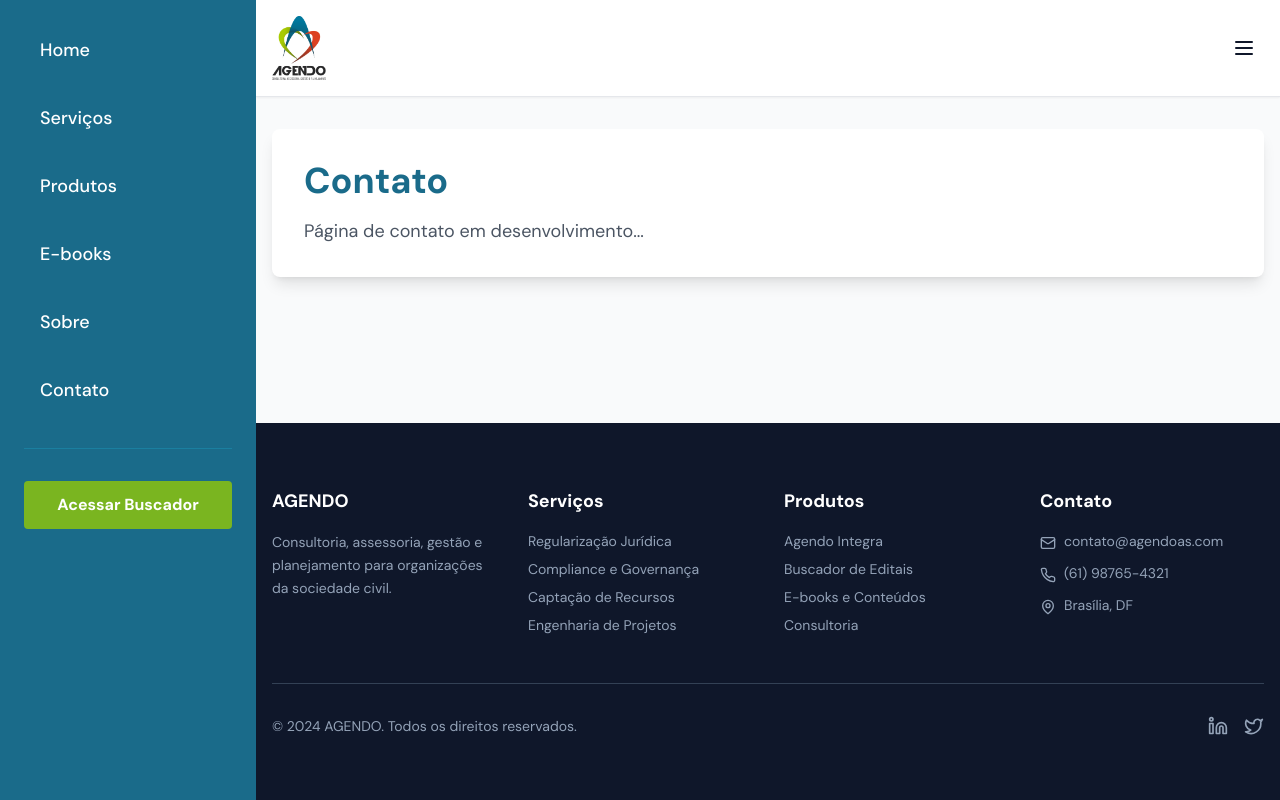
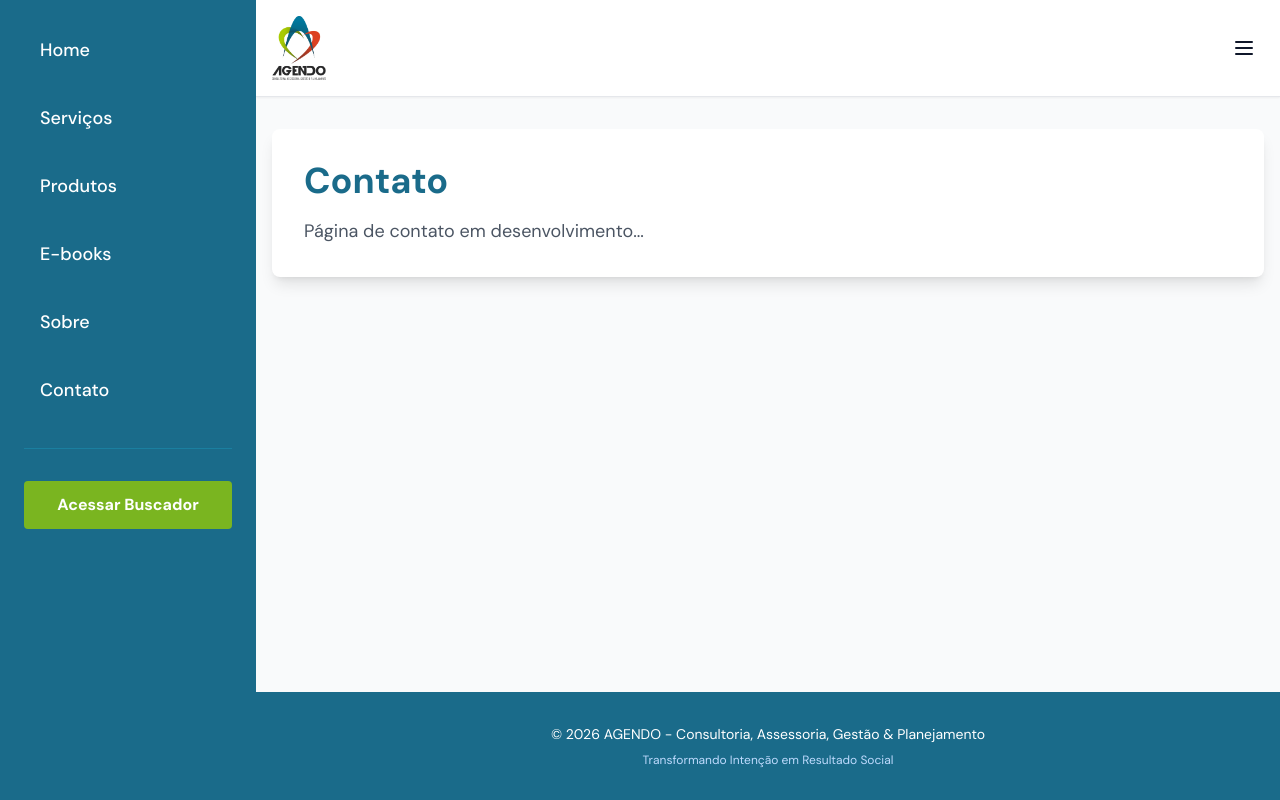
Before and after one commit to AgendoAS/agendo-website, a React (Vite) app in the folder agendo-website/: page /contato in a window 1280 px wide. Built offline with nearby package versions, Linux system fonts and the light colour scheme.

Commit message:
Update Footer.jsx

```diff
--- a/agendo-website/src/components/Footer.jsx
+++ b/agendo-website/src/components/Footer.jsx
@@ -1,91 +1,9 @@
-import { Link } from 'react-router-dom';
-import { Mail, Phone, MapPin, Linkedin, Twitter } from 'lucide-react';
-
 export default function Footer() {
   return (
-    <footer className="bg-slate-900 text-white mt-20">
-      <div className="max-w-7xl mx-auto px-4 py-16">
-        {/* Grid 4 colunas */}
-        <div className="grid grid-cols-1 sm:grid-cols-2 lg:grid-cols-4 gap-8 mb-12">
-          {/* Coluna 1: Sobre */}
-          <div>
-            <h4 className="font-bold text-lg mb-4">AGENDO</h4>
-            <p className="text-slate-400 text-sm leading-relaxed">
-              Consultoria, assessoria, gestão e planejamento para organizações da sociedade civil.
-            </p>
-          </div>
-
-          {/* Coluna 2: Serviços */}
-          <div>
-            <h4 className="font-bold text-lg mb-4">Serviços</h4>
-            <ul className="space-y-2 text-slate-400 text-sm">
-              <li><a href="#" className="hover:text-blue-400 transition">Regularização Jurídica</a></li>
-              <li><a href="#" className="hover:text-blue-400 transition">Compliance e Governança</a></li>
-              <li><a href="#" className="hover:text-blue-400 transition">Captação de Recursos</a></li>
-              <li><a href="#" className="hover:text-blue-400 transition">Engenharia de Projetos</a></li>
-            </ul>
-          </div>
-
-          {/* Coluna 3: Produtos */}
-          <div>
-            <h4 className="font-bold text-lg mb-4">Produtos</h4>
-            <ul className="space-y-2 text-slate-400 text-sm">
-              <li><a href="#" className="hover:text-blue-400 transition">Agendo Integra</a></li>
-              <li><a href="#" className="hover:text-blue-400 transition">Buscador de Editais</a></li>
-              <li><a href="#" className="hover:text-blue-400 transition">E-books e Conteúdos</a></li>
-              <li><a href="#" className="hover:text-blue-400 transition">Consultoria</a></li>
-            </ul>
-          </div>
-
-          {/* Coluna 4: Contato */}
-          <div>
-            <h4 className="font-bold text-lg mb-4">Contato</h4>
-            <ul className="space-y-3 text-slate-400 text-sm">
-              <li className="flex gap-2 items-start">
-                <Mail size={16} className="mt-1 flex-shrink-0" />
-                <a href="mailto:contato@agendoas.com" className="hover:text-blue-400 transition">
-                  contato@agendoas.com
-                </a>
-              </li>
-              <li className="flex gap-2 items-start">
-                <Phone size={16} className="mt-1 flex-shrink-0" />
-                <a href="tel:+5561987654321" className="hover:text-blue-400 transition">
-                  (61) 98765-4321
-                </a>
-              </li>
-              <li className="flex gap-2 items-start">
-                <MapPin size={16} className="mt-1 flex-shrink-0" />
-                <span>Brasília, DF</span>
-              </li>
-            </ul>
-          </div>
-        </div>
-
-        {/* Divider */}
-        <div className="border-t border-slate-700 pt-8 flex flex-col sm:flex-row items-center justify-between gap-4">
-          {/* Copyright */}
-          <p className="text-slate-400 text-sm">
-            © 2024 AGENDO. Todos os direitos reservados.
-          </p>
-
-          {/* Social Links */}
-          <div className="flex gap-4">
-            <a
-              href="#"
-              className="text-slate-400 hover:text-blue-400 transition"
-              aria-label="LinkedIn"
-            >
-              <Linkedin size={20} />
-            </a>
-            <a
-              href="#"
-              className="text-slate-400 hover:text-blue-400 transition"
-              aria-label="Twitter"
-            >
-              <Twitter size={20} />
-            </a>
-          </div>
-        </div>
+    <footer className="bg-blue-800 text-white py-8 mt-12">
+      <div className="max-w-6xl mx-auto px-4 text-center">
+        <p className="text-sm">© 2026 AGENDO - Consultoria, Assessoria, Gestão & Planejamento</p>
+        <p className="text-xs text-blue-200 mt-2">Transformando Intenção em Resultado Social</p>
       </div>
     </footer>
   );
```
